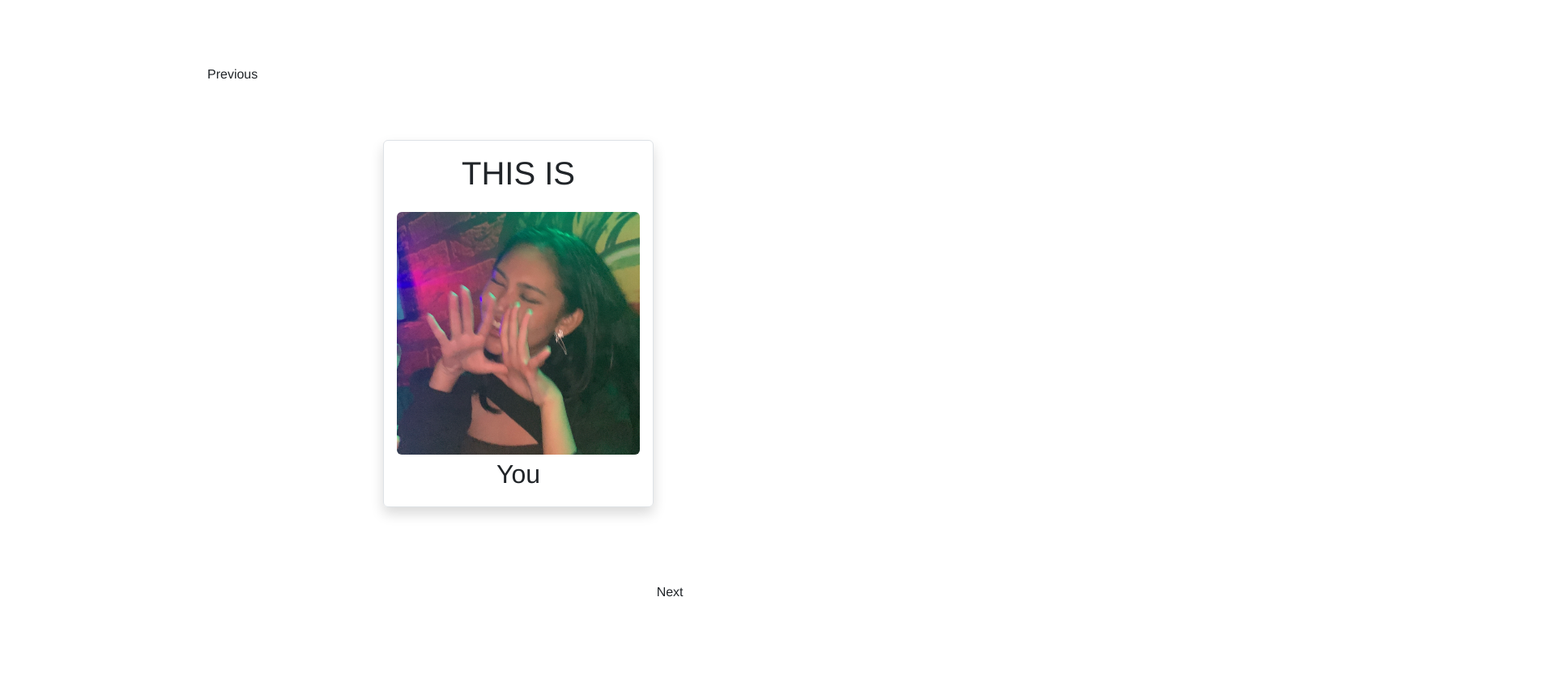
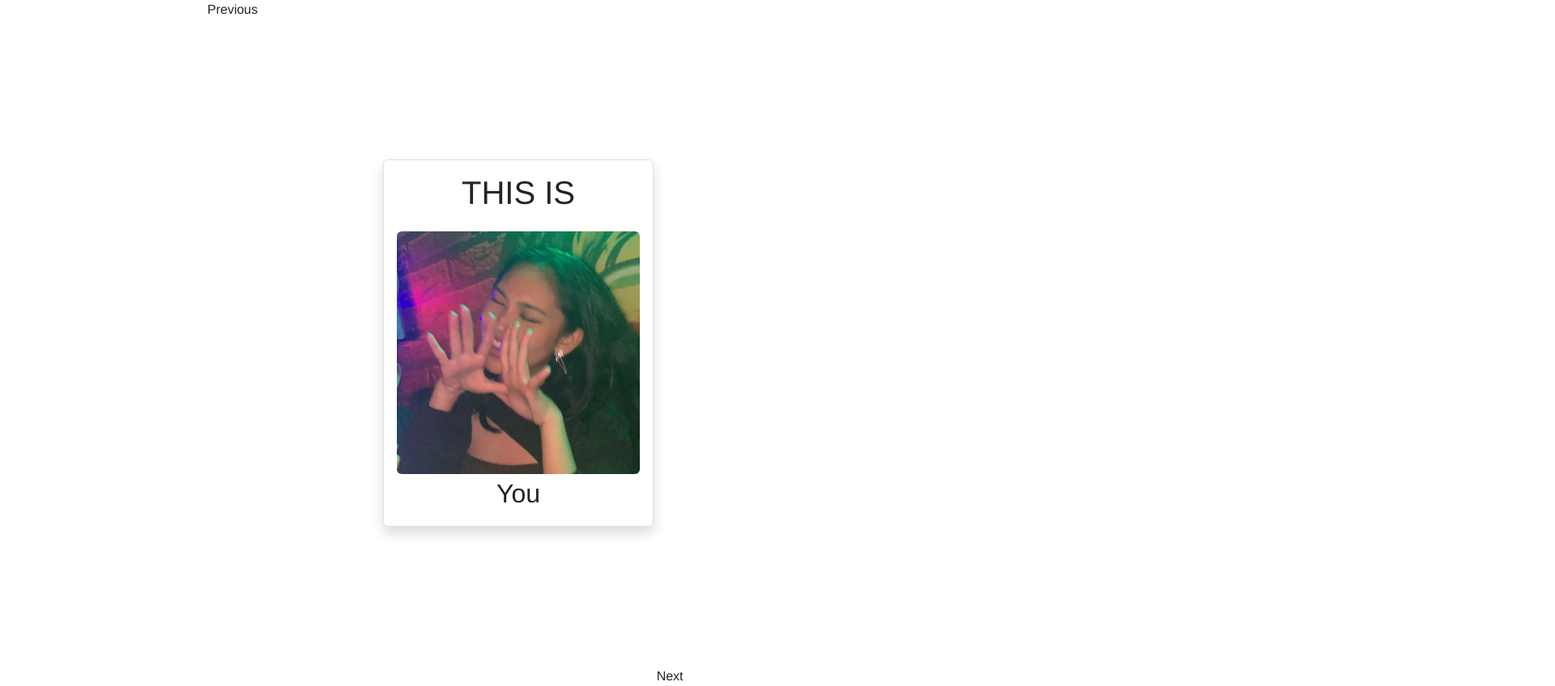
Before and after one commit to asurazur/Daba-Waba-Yaba, a plain HTML site: page index.html in a window 1280 px wide. Shown: the top 848 px of the page at 81% size, 1920 px wide, since content can reach past the window. Before the commit the page ends 800 px from the top, so only its background shows below. Drawn offline with nearby package versions, Linux system fonts and the light colour scheme.

Commit message:
Update style.css

```diff
--- a/style.css
+++ b/style.css
@@ -24,9 +24,6 @@ body{
 }
 
 .moving-text-left {
-    position: absolute;
-    top: 10vh;
-    left: 0;
     animation: moveTextLeft 3s linear infinite both; /* Adjust duration as needed */
 }
 
@@ -36,8 +33,5 @@ body{
 }
 
 .moving-text-right {
-    position: absolute;
-    top: 90vh;
-    left: 0;
     animation: moveTextRight 3s linear infinite both; /* Adjust duration as needed */
 }
```
